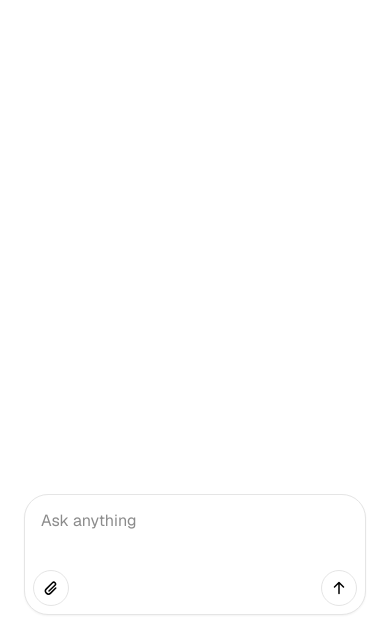
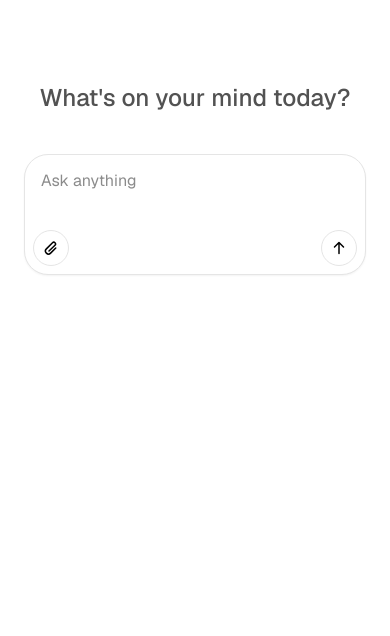
Before and after one commit to andres-tran/yurie, a Next.js app: page /playground in a window 390 px wide. Shown: the part 217-853 px from the top of the page. Built offline with nearby package versions, Linux system fonts and the light colour scheme.

Commit message:
playground: center input initially, intro header, spacing tweaks\n\n- Center chat input before first message; restore after first\n- Add intro header above input; semibold/medium responsive size; hide after first message\n- Increase spacing to lower input position

```diff
--- a/app/playground/ChatClient.tsx
+++ b/app/playground/ChatClient.tsx
@@ -887,10 +887,10 @@ export default function ChatClient() {
   }, [])
 
   return (
-    <section ref={containerRef} className="w-full">
+    <section ref={containerRef} className={cn('w-full flex flex-col', messages.length === 0 && 'justify-center min-h-[60vh]')}>
       <div
         ref={outputRef}
-        className="rounded pt-2 pb-3 overflow-y-auto text-base font-sans"
+        className={cn('rounded pt-2 pb-3 overflow-y-auto text-base font-sans', messages.length === 0 && 'hidden')}
         style={{ height: outputHeight ? `${outputHeight}px` : undefined }}
       >
         {messages.length === 0 ? null : (
@@ -931,7 +931,16 @@ export default function ChatClient() {
           })
         )}
       </div>
-      <div ref={inputWrapperRef} className="mt-2 mb-[calc(env(safe-area-inset-bottom)+12px)] sm:mb-0" aria-busy={isLoading}>
+      <div
+        ref={inputWrapperRef}
+        className={cn(messages.length === 0 ? 'mt-0 mb-0' : 'mt-2 mb-[calc(env(safe-area-inset-bottom)+12px)] sm:mb-0')}
+        aria-busy={isLoading}
+      >
+        {messages.length === 0 ? (
+          <div className="text-neutral-600 dark:text-neutral-300 font-medium text-2xl sm:text-3xl text-center mt-3 sm:mt-4 mb-10 sm:mb-12">
+            What's on your mind today?
+          </div>
+        ) : null}
         <ChatInput
           value={input}
           onValueChange={setInput}
```
